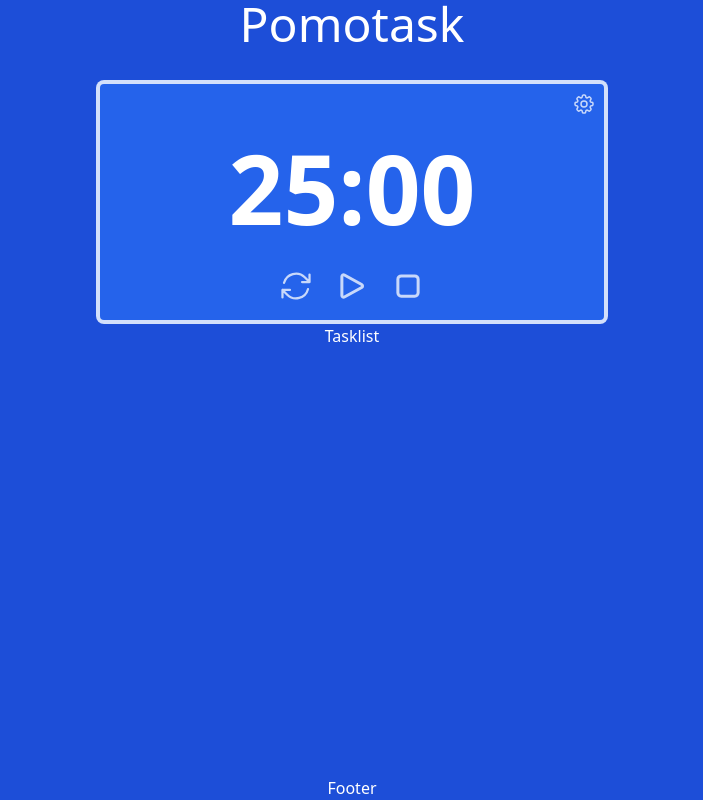
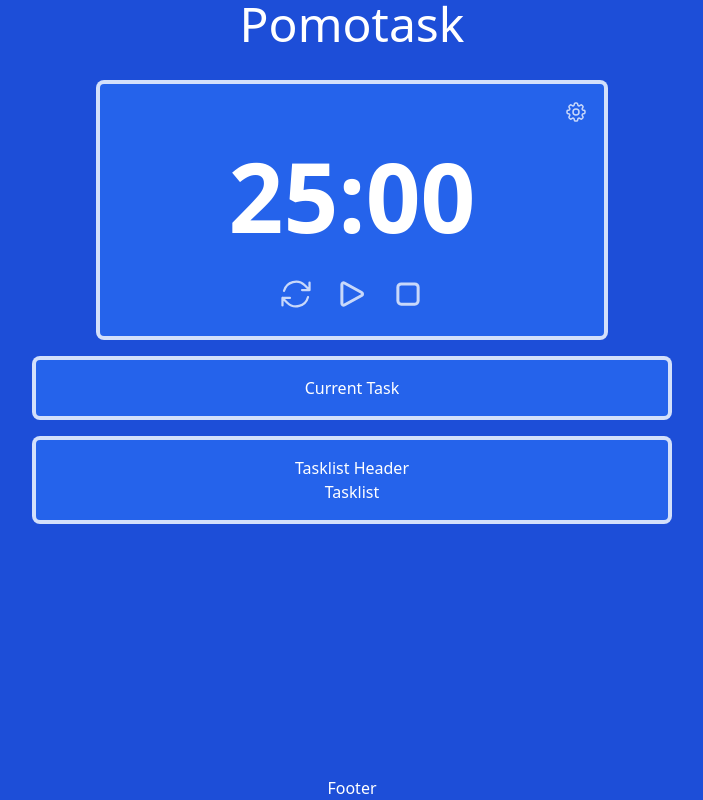
Before and after one commit to Jiyuu5/Pomotask, a React (Vite) app: page / in a window 1280 px wide. Shown: the whole page, without its empty margins (288-991 px from the left). Built offline with nearby package versions, Linux system fonts and the light colour scheme.

Commit message:
Add CurrentTask component

```diff
--- a/src/components/App.jsx
+++ b/src/components/App.jsx
@@ -2,7 +2,8 @@ import { useState } from "react";
 import Footer from "./Footer";
 import Header from "./Header";
 import PomodoroTimer from "./PomodoroTimer";
-import TaskList from "./TaskList";
+import TaskListContainer from "./TaskListContainer";
+import CurrentTask from "./CurrentTask";
 
 export default function App() {
   const [currentTaskStart, setCurrentTastStart] = useState(null);
@@ -14,7 +15,8 @@ export default function App() {
       <Header />
       <div id="containerTimer" className="basis-full mt-8">
         <PomodoroTimer />
-        <TaskList />
+        <CurrentTask />
+        <TaskListContainer />
       </div>
       <Footer />
     </main>
--- /dev/null
+++ b/src/components/CurrentTask.jsx
@@ -0,0 +1,7 @@
+export default function CurrentTask() {
+  return (
+    <div className="mx-auto text-center w-1/2 mt-4 py-4 px-4 bg-blue-600 border-4 border-white border-opacity-80 rounded-lg">
+      Current Task
+    </div>
+  );
+}
--- a/src/components/PomodoroTimer.jsx
+++ b/src/components/PomodoroTimer.jsx
@@ -5,7 +5,7 @@ export default function PomodoroTimer() {
   const [secondsTimerWork, setSecondsTimerWork] = useState(0);
 
   return (
-    <div className="mx-auto w-2/5 py-2 px-2 bg-blue-600 border-4 border-white border-opacity-80 rounded-lg">
+    <div className="mx-auto w-2/5 py-4 px-4 bg-blue-600 border-4 border-white border-opacity-80 rounded-lg">
       <div id="timerMenuBar" className="mb-6">
         <svg
           xmlns="http://www.w3.org/2000/svg"
--- a/src/components/TaskList.jsx
+++ /dev/null
@@ -1,3 +0,0 @@
-export default function TaskList() {
-  return <div className="mx-auto text-center">Tasklist</div>;
-}
--- /dev/null
+++ b/src/components/TaskListContainer.jsx
@@ -0,0 +1,8 @@
+export default function TaskListContainer() {
+  return (
+    <div className="mx-auto text-center w-1/2 mt-4 py-4 px-4 bg-blue-600 border-4 border-white border-opacity-80 rounded-lg">
+      <div>Tasklist Header</div>
+      <div>Tasklist</div>
+    </div>
+  );
+}
```
